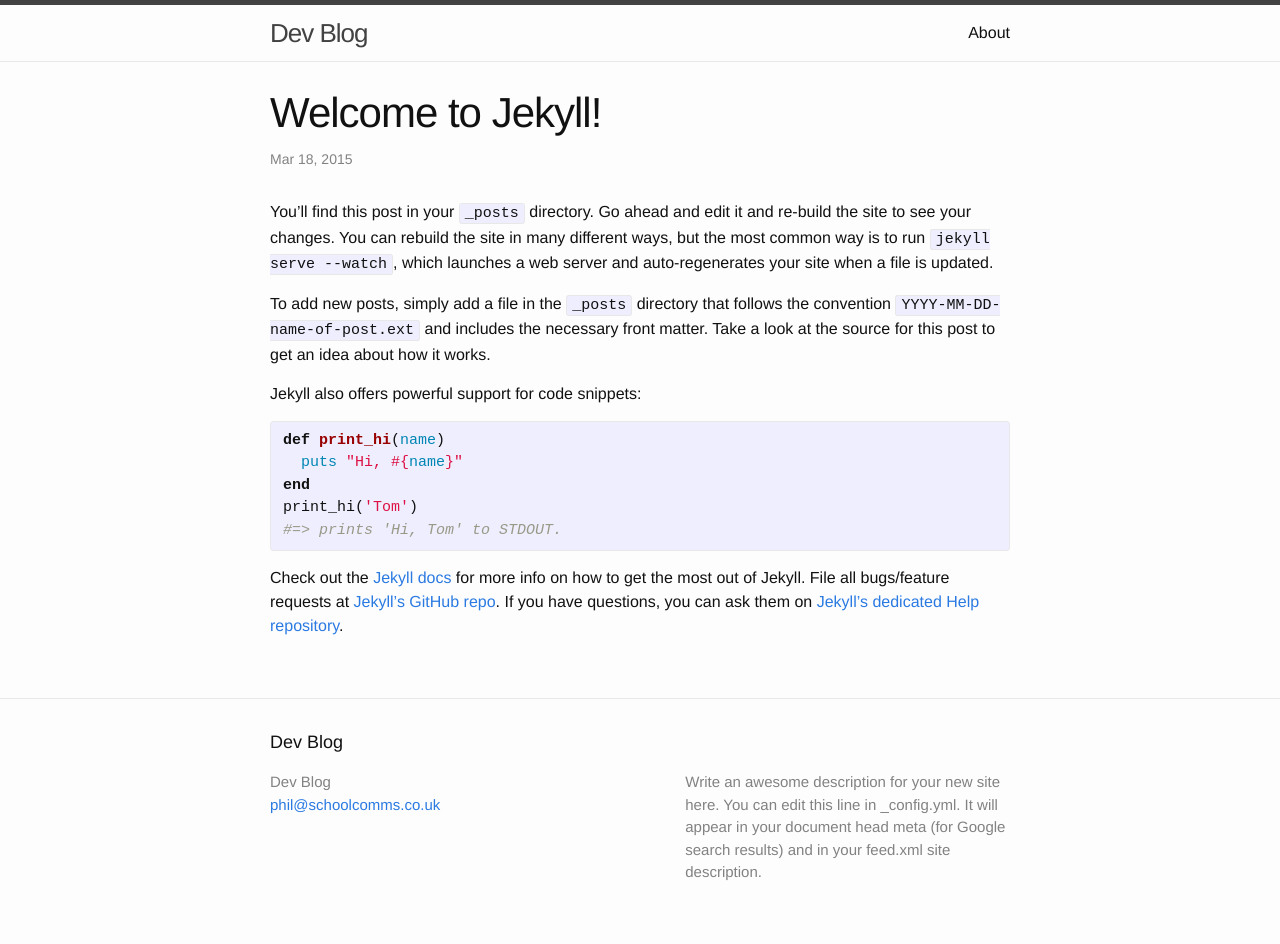
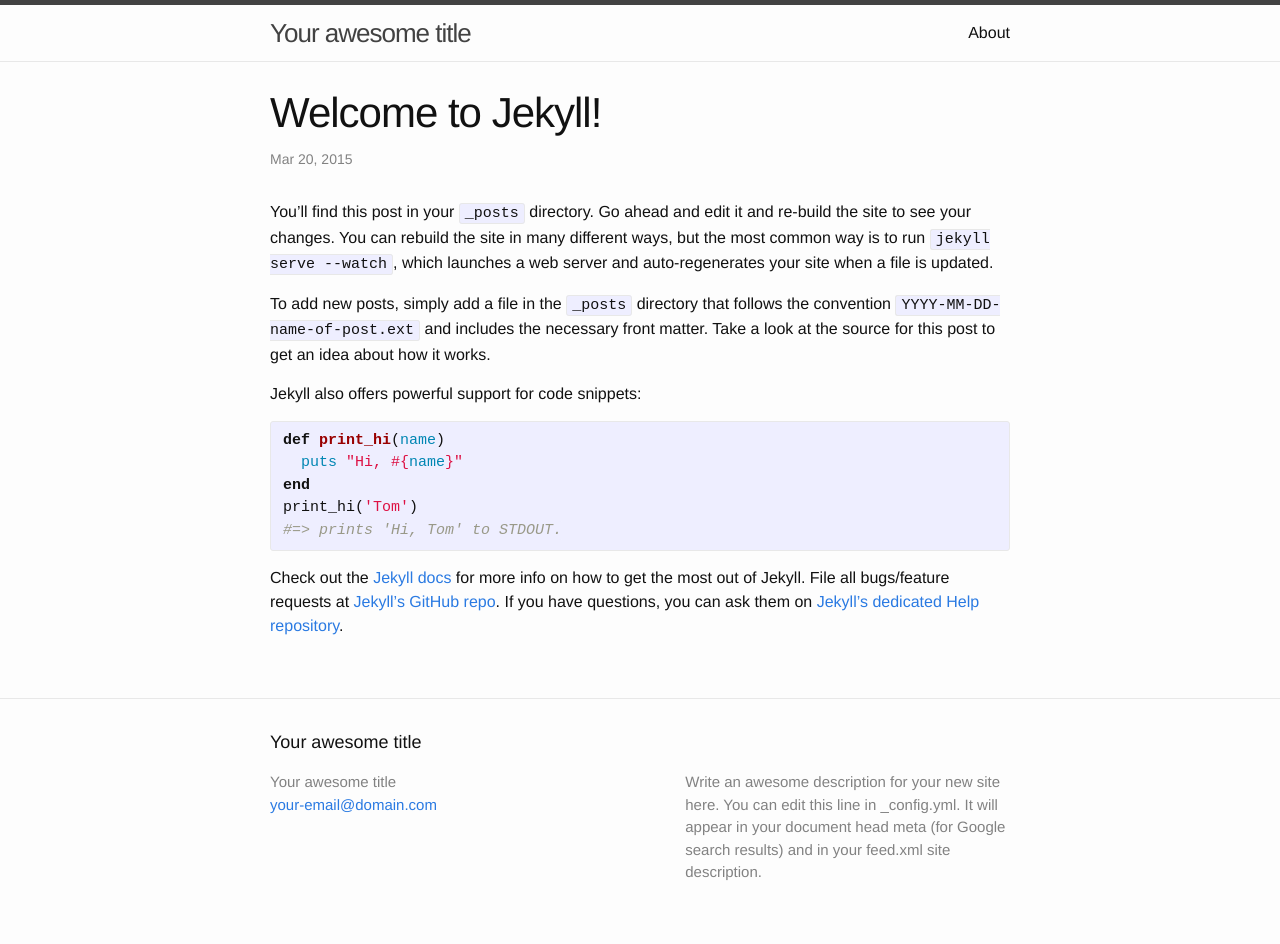
Before and after one commit to philcomms/philcomms.github.io, a Jekyll site: the page built from _posts/2015-03-20-welcome-to-jekyll.markdown, in a window 1280 px wide. Built offline with Jekyll 4.4.1, drawn with Linux system fonts in a browser that asks for light colours; Markdown is read by kramdown in place of the engine named in the settings.

Commit message:
Changed config

```diff
--- a/Gemfile
+++ /dev/null
@@ -1,2 +0,0 @@
-source 'https://rubygems.org'
-gem 'github-pages'
--- a/_config.yml
+++ b/_config.yml
@@ -1,14 +1,14 @@
 # Site settings
-title: Dev Blog
-email: phil@schoolcomms.co.uk
+title: Your awesome title
+email: your-email@domain.com
 description: > # this means to ignore newlines until "baseurl:"
   Write an awesome description for your new site here. You can edit this
   line in _config.yml. It will appear in your document head meta (for
   Google search results) and in your feed.xml site description.
 baseurl: "" # the subpath of your site, e.g. /blog/
-url: "http://philcomms.github.io" # the base hostname & protocol for your site
-github: "philcomms.github.io"
+url:
+
 
 # Build settings
-highlighter: rouge
-markdown: kramdown
+markdown: redcarpet
+highlighter: pygments
--- a/_posts/2015-03-18-welcome-to-jekyll.markdown
+++ b/_posts/2015-03-20-welcome-to-jekyll.markdown
@@ -1,7 +1,7 @@
 ---
 layout: post
 title:  "Welcome to Jekyll!"
-date:   2015-03-18 14:24:48
+date:   2015-03-20 08:26:31
 categories: jekyll update
 ---
 You’ll find this post in your `_posts` directory. Go ahead and edit it and re-build the site to see your changes. You can rebuild the site in many different ways, but the most common way is to run `jekyll serve --watch`, which launches a web server and auto-regenerates your site when a file is updated.
```
Also changed, not shown: index.html (added, +23 -0 lines), Gemfile.lock (deleted).
